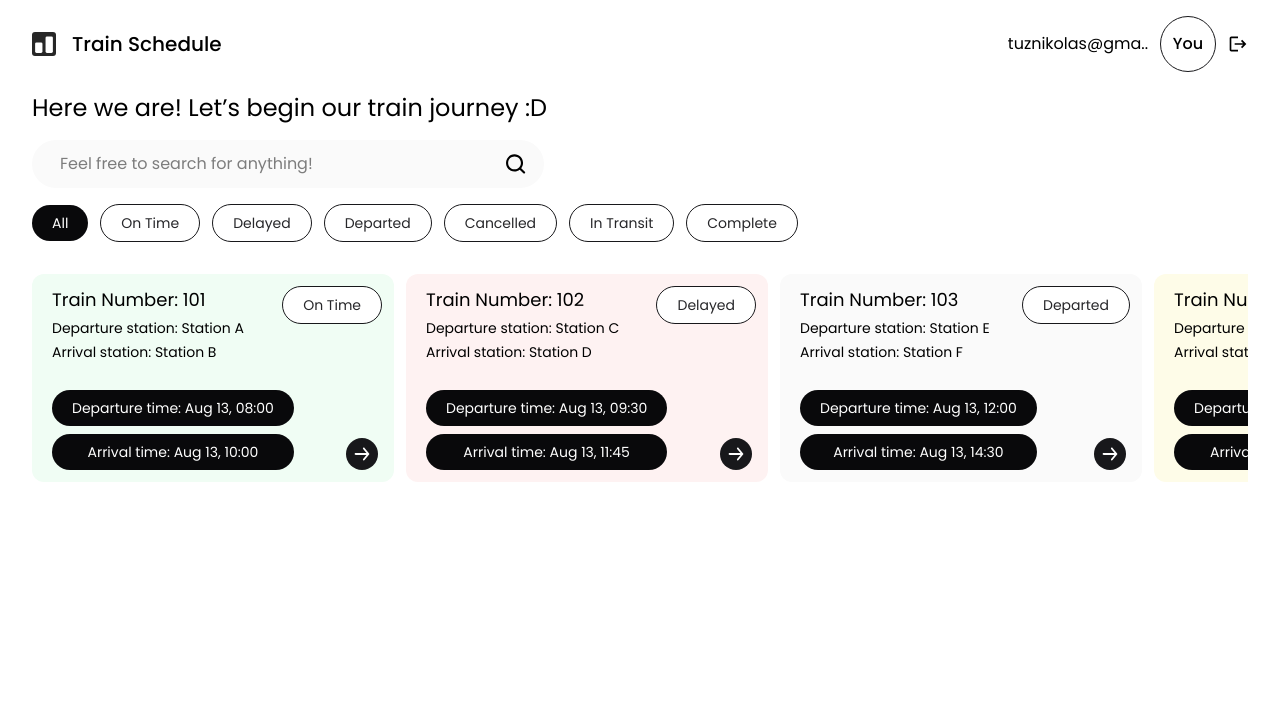
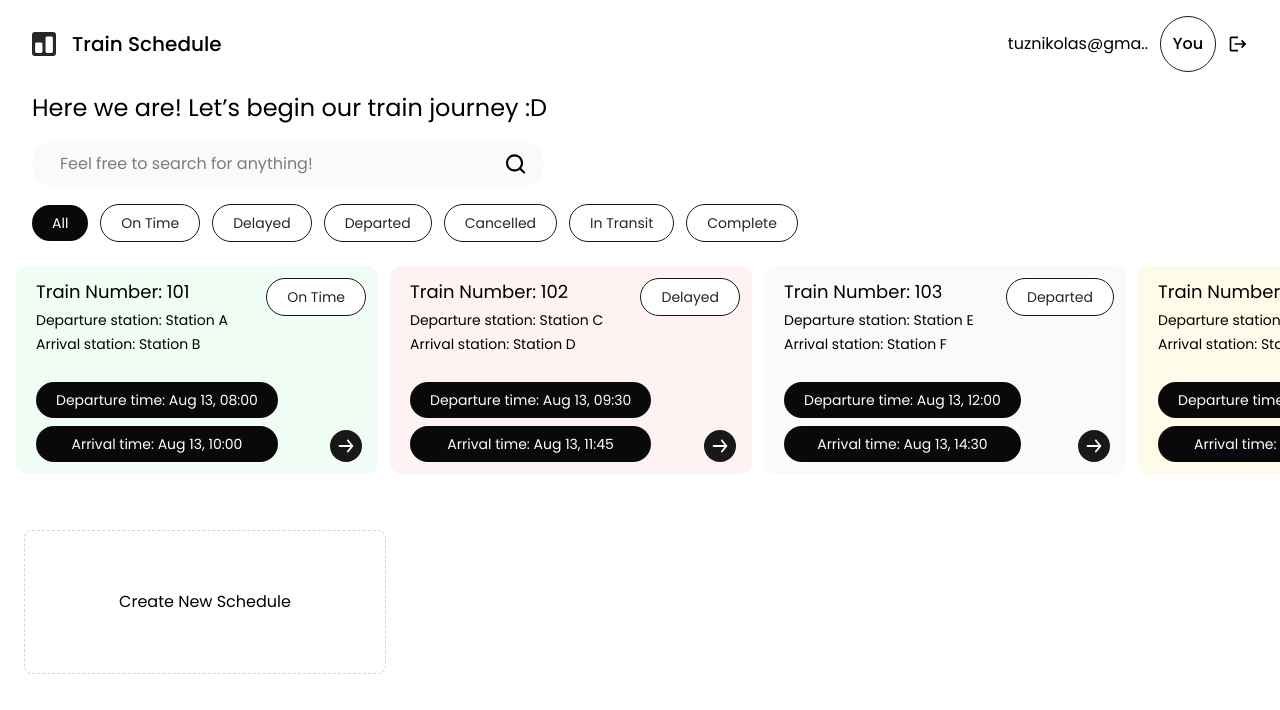
Before and after one commit to nikolas-tuz/kevich-tech-task-front, a Next.js app: page / in a window 1280 px wide. Shown: the top 710 px of the page. Built offline with nearby package versions, Linux system fonts and the light colour scheme.

Commit message:
Created new button Create new Schedule; created dummy function to handle the future logic;

```diff
--- a/app/page.tsx
+++ b/app/page.tsx
@@ -4,10 +4,11 @@ import NavigationDashboard from '@/components/pages/TrainDashboard/NavigationDas
 import DivContainer from '@/components/UI/Containers/DivContainer';
 import SecondaryHeading from '@/components/UI/Typography/SecondaryHeading';
 import SearchInput from '@/components/UI/FormControls/SearchInput';
-import { useState } from 'react';
+import { useEffect, useState } from 'react';
 import BadgeButton from '@/components/UI/Buttons/BadgeButton';
-import trainScheduleData from '@/utils/data/dummy-data';
+import trainScheduleData, { TrainScheduleDataType } from '@/utils/data/dummy-data';
 import TrainScheduleCard from '@/components/UI/Cards/TrainScheduleCard';
+import SkeletonCardLoading from '@/components/UI/Cards/SkeletonCardLoading';
 
 export type ActiveTrainScheduleFilterType =
   `all`
@@ -56,7 +57,18 @@ const availableFilterOptions: AvailableFilterOptionsType[] = [
 
 export default function Home() {
   const [inputValue, setInputValue] = useState(``);
+
+  const [loading, setLoading] = useState(true);
+  const [trainScheduleItems, setTrainScheduleItems] = useState<TrainScheduleDataType[]>();
+
   const [activeTrainScheduleFilter, setActiveTrainScheduleFilter] = useState<ActiveTrainScheduleFilterType>(`all`);
+
+  useEffect(() => {
+    new Promise((resolve) => setTimeout(resolve, 2000)).then(() => {
+      setLoading(false);
+      setTrainScheduleItems(trainScheduleData);
+    });
+  }, []);
 
   function handleChangeFilter(filterOption: ActiveTrainScheduleFilterType) {
     setActiveTrainScheduleFilter(filterOption);
@@ -68,8 +80,14 @@ export default function Home() {
     console.info(`Edit the card with id ${id}`);
   }
 
+  function handleCreateNewTrainSchedule() {
+    /* TODO: OPEN THE MODAL DIALOG TO CREATE NEW TRAIN SCHEDULE */
+  }
+
   return (
-    <main className={`container m-auto px-8 mt-4`}>
+    <>
+      <main>
+        <DivContainer className={`container m-auto px-8 mt-4`}>
           <NavigationDashboard />
           <DivContainer className={`mt-5 flex justify-center flex-col gap-4`}>
             <SecondaryHeading>Here we are! Let’s begin our train journey :D</SecondaryHeading>
@@ -84,8 +102,13 @@ export default function Home() {
                 </BadgeButton>
               )}
             </DivContainer>
-        <DivContainer className={`flex items-center gap-3 mt-4 overflow-x-auto pb-10`}>
-          {trainScheduleData.map((schedule) =>
+          </DivContainer>
+        </DivContainer>
+
+        {!loading &&
+          <>
+            <DivContainer className={`flex items-center gap-3 mt-6 overflow-x-auto pb-10 px-4`}>
+              {trainScheduleItems?.map((schedule) =>
                 <TrainScheduleCard
                   key={schedule.id}
                   {...schedule}
@@ -93,7 +116,19 @@ export default function Home() {
                 />
               )}
             </DivContainer>
+          </>
+        }
+        {loading && <SkeletonCardLoading />}
+
+      </main>
+      <DivContainer
+        className={`mt-4 container m-auto px-6`}>
+        <button onClick={handleCreateNewTrainSchedule} className={`border-1 cursor-pointer
+              border-dashed border-zinc-300 w-[362px] h-36 rounded-lg
+              transition-all duration-300 hover:text-white hover:bg-zinc-950
+              hover:border-transparent`}>Create New Schedule
+        </button>
       </DivContainer>
-    </main>
+    </>
   );
 }
--- /dev/null
+++ b/components/UI/Cards/SkeletonCardLoading.tsx
@@ -0,0 +1,20 @@
+// 'use client';
+
+/*
+type SkeletonCardLoadingType = {
+  // children: ReactNode;
+}
+*/
+
+import DivContainer from '@/components/UI/Containers/DivContainer';
+import { CircularProgress } from '@mui/material';
+
+export default function SkeletonCardLoading(/*{}: SkeletonCardLoadingType*/) {
+  return (
+    <>
+      <DivContainer className={`flex items-center justify-center min-w-[362px] h-[300px]`}>
+        <CircularProgress />
+      </DivContainer>
+    </>
+  );
+}
--- a/utils/data/dummy-data.ts
+++ b/utils/data/dummy-data.ts
@@ -1,4 +1,16 @@
-const trainScheduleData = [
+export type TrainScheduleDataType = {
+  id: string;
+  trainNumber: number;
+  departureStation: string;
+  arrivalStation: string;
+  time: {
+    departure: string;
+    arrival: string;
+  }
+  status: string;
+}
+
+export const trainScheduleData: TrainScheduleDataType[] = [
   {
     id: '550e8400-e29b-41d4-a716-446655440000',
     trainNumber: 101,
```
Lines whose indentation alone changed are shown as unchanged.
